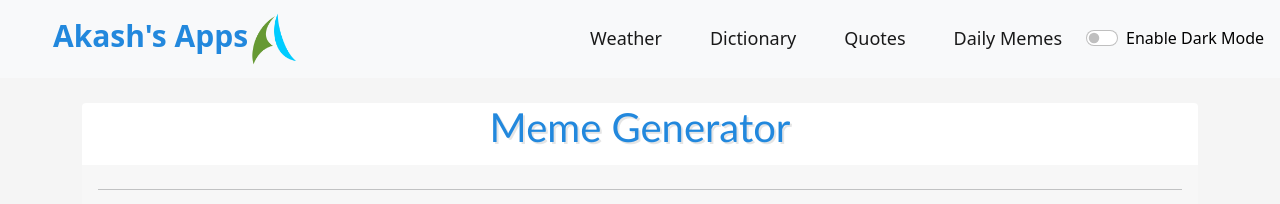
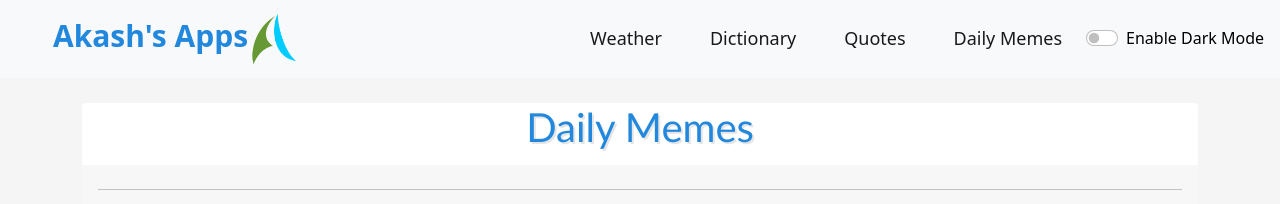
Before and after one commit to xakash00/reactappcollection, a React (Create React App) app: page /meme in a window 1280 px wide. Shown: the top 204 px of the page. Built offline with nearby package versions, Linux system fonts and the light colour scheme; no server answers.

Commit message:
header update

```diff
--- a/src/Components/MemeGenerator.jsx/MemeGen.jsx
+++ b/src/Components/MemeGenerator.jsx/MemeGen.jsx
@@ -39,7 +39,7 @@ const MemeGenerator = (props) => {
             }}
             className="card-title title"
           >
-            Meme Generator
+            Daily Memes
           </h3>
 
           <div class="card-header">
```
